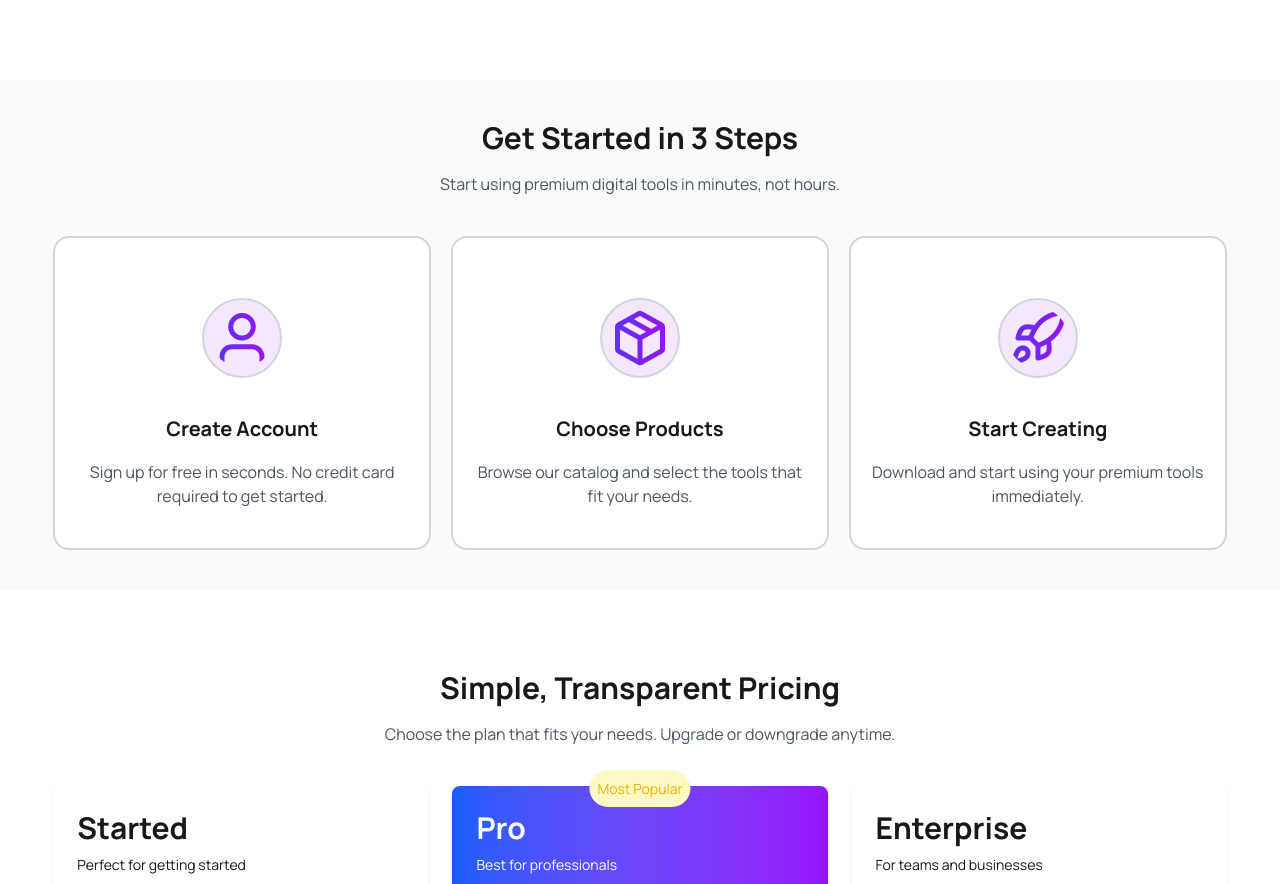
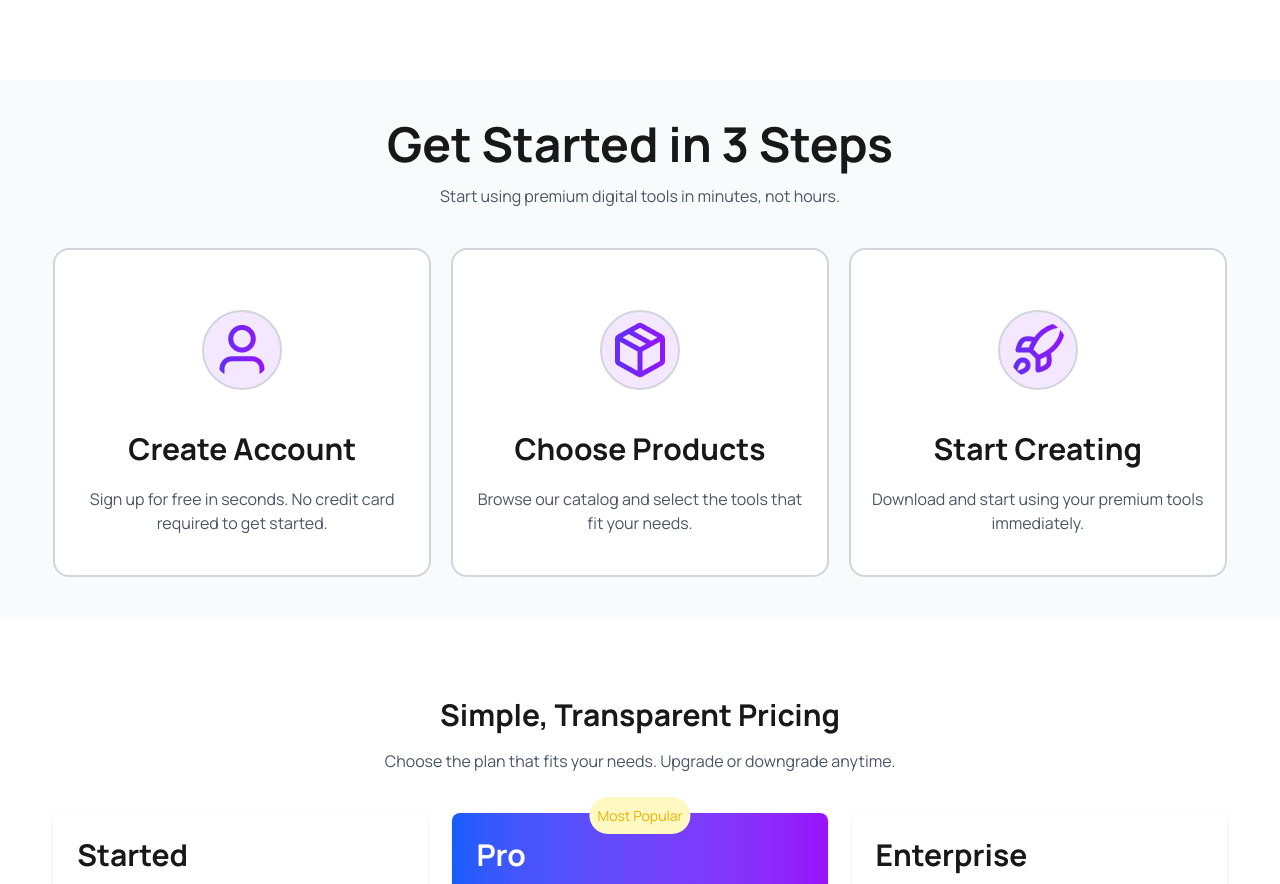
Before and after one commit to coderprotap67/Ph-assingment-6, a React (Vite) app: page / in a window 1280 px wide. Shown: the part 2032-2916 px from the top of the page. Built offline with nearby package versions, Linux system fonts and the light colour scheme.

Commit message:
start update

```diff
--- a/src/components/GetStarted/GetStarted.jsx
+++ b/src/components/GetStarted/GetStarted.jsx
@@ -7,28 +7,28 @@ const GetStarted = () => {
     return (
         <div className='bg-[#F9FAFC]'>
             <div className='w-11/12 mx-auto text-center py-10'>
-                <h1 className=' text-3xl font-bold mb-4'>Get Started in 3 Steps</h1>
+                <h1 className=' text-5xl font-bold mb-4'>Get Started in 3 Steps</h1>
                 <p className='text-gray-600'>Start using premium digital tools in minutes, not hours.</p>
                 <div className='grid grid-cols-1 md:grid-cols-2 lg:grid-cols-3 justify-between items-center gap-5 mt-10'>
                     <div className='flex flex-col items-center bg-white border-2 rounded-2xl border-gray-300 p-10 px-5 h-full'>
                         <div className='p-5'>
                             <img src={User} alt="" className=' border-2 border-gray-300 rounded-full p-2 bg-purple-100' />
                         </div>
-                        <h2 className='text-[20px] font-bold my-4'>Create Account</h2>
+                        <h2 className='text-[30px] font-bold my-4'>Create Account</h2>
                         <p className='text-gray-600'>Sign up for free in seconds. No credit card required to get started.</p>
                     </div>
                     <div className='flex flex-col items-center bg-white border-2 rounded-2xl border-gray-300 p-10 px-5 h-full'>
                         <div className='p-5'>
                             <img src={Package} alt="" className='border-2 border-gray-300 rounded-full p-2 bg-purple-100' />
                         </div>
-                        <h2 className='text-[20px] font-bold my-4'>Choose Products</h2>
+                        <h2 className='text-[30px] font-bold my-4'>Choose Products</h2>
                         <p className='text-gray-600'>Browse our catalog and select the tools that fit your needs.</p>
                     </div>
                     <div className='flex flex-col items-center bg-white border-2 rounded-2xl border-gray-300 p-10 px-5 h-full'>
                         <div className='p-5'>
                             <img src={Rocket} alt="" className='border-2 border-gray-300 rounded-full p-2 bg-purple-100 object-contain' />
                         </div>
-                        <h2 className='text-[20px] font-bold my-4'>Start Creating</h2>
+                        <h2 className='text-[30px] font-bold my-4'>Start Creating</h2>
                         <p className='text-gray-600'>Download and start using your premium tools immediately.</p>
                     </div>
                 </div>
```
